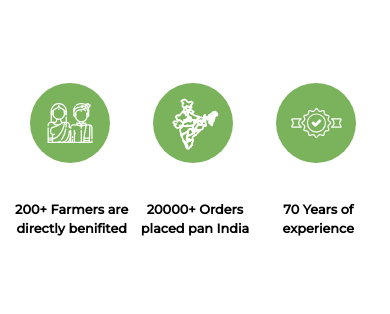
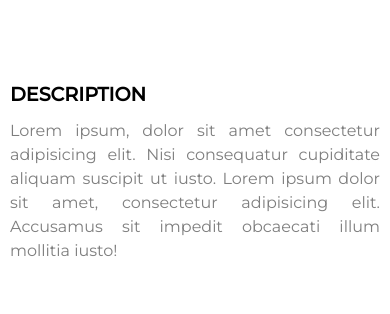
Before and after one commit to Tuhin1904/tuhin-grambahar, a React (Create React App) app: page / in a window 390 px wide. Shown: the part 988-1302 px from the top of the page. Built offline with nearby package versions, Linux system fonts and the light colour scheme.

Commit message:
prod description section

```diff
--- /dev/null
+++ b/src/components/HomeProdDescription/HomeProductDescription.jsx
@@ -0,0 +1,15 @@
+import React from 'react';
+import classes from './HomeProductDescription.module.css';
+const HomeProductDescription = () => {
+  return <div className={classes.container}>
+        <div className={classes.heading}>
+        DESCRIPTION
+        </div>
+        <div className={classes.description}>
+        Lorem ipsum, dolor sit amet consectetur adipisicing elit. Nisi consequatur cupiditate aliquam suscipit ut iusto.
+        Lorem ipsum dolor sit amet, consectetur adipisicing elit. Accusamus sit impedit obcaecati illum mollitia iusto!
+        </div>
+  </div>
+};
+
+export default HomeProductDescription;
--- /dev/null
+++ b/src/components/HomeProdDescription/HomeProductDescription.module.css
@@ -0,0 +1,27 @@
+.container{
+    display: none;
+}
+@media only screen and (max-width: 600px) {
+
+    .container {
+        display: block;
+        padding: 10px;
+        /* background-color: aqua; */
+        margin-bottom: 30px;
+    }
+
+    .heading {
+        font-family: 'Montserrat', sans-serif;
+        font-weight: bold;
+        color: black;
+        font-size: 1.2rem;
+        margin-bottom: 10px;
+    }
+
+    .description {
+        font-family: 'Montserrat', sans-serif;
+        font-size: 1rem;
+        color: rgba(42, 41, 41, 0.605);
+        text-align: justify;
+    }
+}
--- a/src/components/HomeProduct/HomeProduct.jsx
+++ b/src/components/HomeProduct/HomeProduct.jsx
@@ -78,7 +78,7 @@ const HomeProduct = () => {
                 <div className="product-quantity">Quantity</div>
                 <div className="cart-quantity">
                   <div className="plus" onClick={handelCartAdd}>
-                    +
+                 +
                   </div>
                   <div className="qty">{cart_prodtct_qty}</div>
                   <div className="minus" onClick={handelCartDelete}>
--- a/src/pages/HomePage/HomePage.jsx
+++ b/src/pages/HomePage/HomePage.jsx
@@ -8,12 +8,14 @@ import Footer from '../../components/Footer/Footer';
 
 import BottomNavBar from '../../components/BottomNavBar/BottomNavBar';
 import CustomSwiper from '../../components/CustomSwiper/CustomSwiper';
+import HomeProductDescription from '../../components/HomeProdDescription/HomeProductDescription';
 
 const HomePage = () => {
   return (
     <>
       <CustomSwiper />
       <HomeProduct />
+      <HomeProductDescription/>
       <HeroBottom />
       <div className="home-page-container">
         <div className="grambahar-product-story-container">
```
